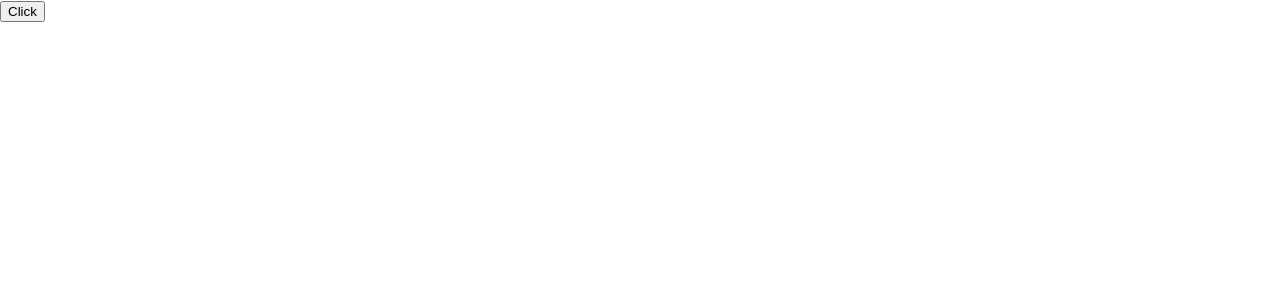
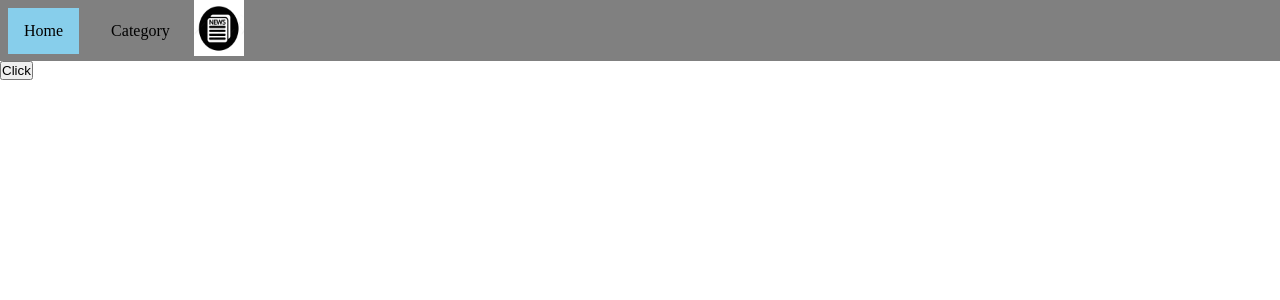
Before and after one commit to rebeccaadhikari123/react-project, a React (Create React App) app: page / in a window 1280 px wide. Shown: the top 300 px of the page. Built offline with nearby package versions, Linux system fonts and the light colour scheme.

Commit message:
Created Header component

```diff
--- a/package.json
+++ b/package.json
@@ -3,13 +3,18 @@
   "version": "0.1.0",
   "private": true,
   "dependencies": {
+    "@emotion/react": "^11.10.5",
+    "@emotion/styled": "^11.10.5",
+    "@mui/icons-material": "^5.11.0",
     "@testing-library/jest-dom": "^5.16.5",
     "@testing-library/react": "^13.4.0",
     "@testing-library/user-event": "^13.5.0",
     "axios": "^1.2.1",
     "bootstrap": "^5.2.3",
     "react": "^18.2.0",
+    "react-bootstrap": "^2.7.0",
     "react-dom": "^18.2.0",
+    "react-icons": "^4.7.1",
     "react-scripts": "5.0.1",
     "web-vitals": "^2.1.4"
   },
--- a/src/App.js
+++ /dev/null
@@ -1,23 +0,0 @@
-import React from 'react';
-
-import axios from 'axios';
-
-function App() {
-  const getData =()=>{
-    axios.get("https://newsapi.org/v2/everything?q=nepal&apiKey=17e3958800ec4c7e913cc29b812579d4")
-    .then((response)=>{
-      console.log(response);
-    })
-
-  }
-  return (
-   <>
-    <div className="container my-3">
-    <button className="btn btn-primary" onClick={getData}>Click</button>
-   </div>
-   </>
-
-  );
-}
-
-export default App;
--- a/src/App.jsx
+++ b/src/App.jsx
@@ -1,11 +1,19 @@
+import Header from './components/header/Header'
+
+
+
 
 
 import React from 'react'
 
-function App() {
+
+
+    const App = () => {
   return (
-    <div>App</div>
+    <><Header />
+     </>
   )
 }
 
+
 export default App
--- /dev/null
+++ b/src/components/header/Header.jsx
@@ -0,0 +1,73 @@
+import React from 'react'
+import './header.css'
+import axios from 'axios';
+import logo from '../../assets/Newslogo.jpg'
+// import {MdSearch} from 'react-icons/md'
+import { Button } from 'react-bootstrap';
+
+function Header() {
+  const getData =()=>{
+    axios.get("https://newsapi.org/v2/everything?q=nepal&apiKey=17e3958800ec4c7e913cc29b812579d4")
+    .then((response)=>{
+      console.log(response);
+    })
+
+  }
+  return (
+   <>
+   <div className="Header">
+    <div className="menuContainer"></div>
+   <header>
+
+   <div class=" container Newssite__container">
+
+  <img className='logo' src={logo} alt="Newssite" />
+
+  <a  class='active' href=" #">Home</a>
+
+  <div class="category">
+    <button class="dropbtn">Category
+      <i class="fa fa-caret-down"></i>
+    </button>
+    <div class="category-content">
+      <a href=" #animal">Animal</a>
+      <a href=" #birds">Birds</a>
+      <a href=" #novel">Novel</a>
+      <a href=" #clothes">Clothes</a>
+    </div>
+  </div>
+
+
+  <div class="search-container">
+    <form action="/action_page.category">
+      <input type="text" placeholder='Search..' name="search"/>
+       {/* <button type='submit' className="btn btn-primary">
+       <article className="search-container">
+        <MdSearch className='search-container-icon'  />
+
+      </article></button>  */}
+      <Button as="a" variant="primary">
+    Button as link
+  </Button>
+      {/* <article className="search-container">
+        <MdSearch className='search-container-icon'  />
+
+      </article> */}
+    </form>
+
+</div>
+</div>
+</header>
+      </div>
+<div className="container click__container">
+    <button className="btn btn-primary" onClick={getData}>Click</button>
+
+</div>
+
+
+  </>
+
+  );
+}
+
+export default Header
--- a/src/index.css
+++ b/src/index.css
@@ -1,6 +1,13 @@
+
+@import url(https://fonts.googleapis.com/css?family=Poppins:100,100italic,200,200italic,300,300italic,regular,italic,500,500italic,600,600italic,700,700italic,800,800italic,900,900italic);
+*{
+    margin: 0;
+    padding: 0;
+    box-sizing: border-box;
+}
 body {
-  margin: 0;
-  font-family: -apple-system, BlinkMacSystemFont, 'Segoe UI', 'Roboto', 'Oxygen',
+
+    font-family: "Poopins"-apple-system, BlinkMacSystemFont, 'Segoe UI', 'Roboto', 'Oxygen',
       'Ubuntu', 'Cantarell', 'Fira Sans', 'Droid Sans', 'Helvetica Neue',
       sans-serif;
     -webkit-font-smoothing: antialiased;
--- a/src/index.js
+++ b/src/index.js
@@ -2,5 +2,8 @@ import { createRoot } from 'react-dom/client';
 import App from './App'
 import './index.css'
 
+
+
+
 const root = createRoot(document.getElementById('root'));
 root.render(<App />);
```
Also changed, not shown: src/assets/Newslogo.jpg (added), 1 other file (tests, documents, lock files or other folders). Lines whose indentation alone changed are shown as unchanged.
